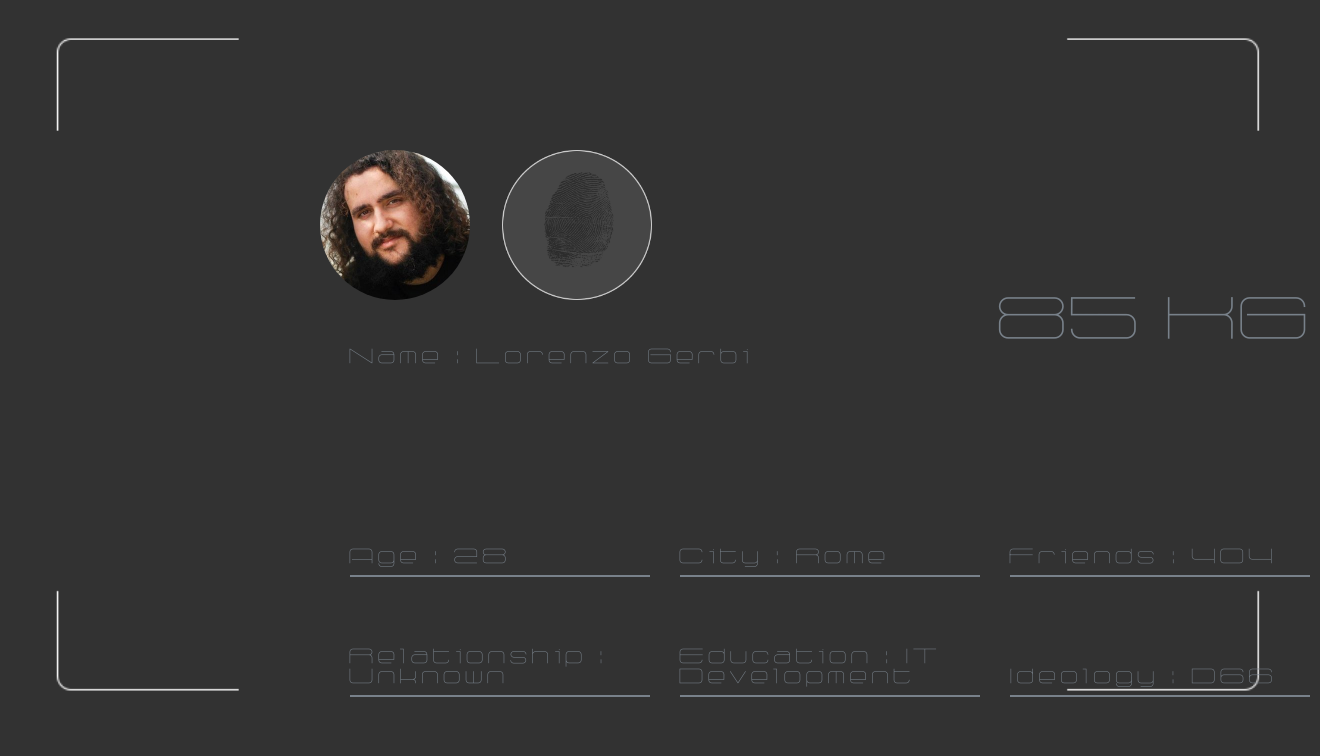
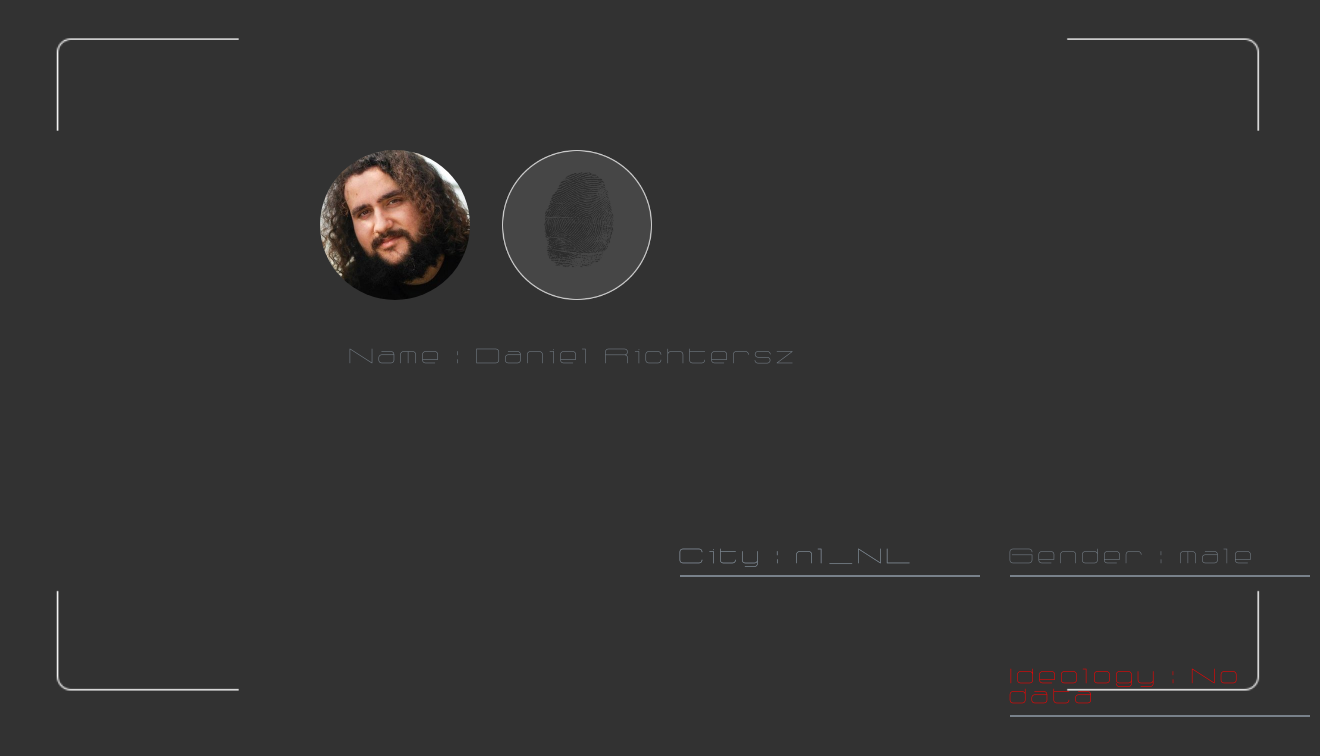
Before and after one commit to lukker234/Lifestyle, a PHP site: page /inlogsocial/index.php in a window 1320 px wide. Shown: the top 756 px of the page. Run offline with PHP 8.4, Linux system fonts and the light colour scheme; some libraries are stand-ins or nearby versions.

Commit message:
Kan data lezen en verdelen, laadschermen doorgelinked naar datascherm

```diff
--- a/index.php
+++ b/index.php
@@ -8,6 +8,7 @@
 		<script src="https://code.jquery.com/jquery-1.10.2.js"></script>
 		<script type="text/javascript" src="js/java.js"></script>
 		<title>Title Page</title>
+		<meta http-equiv="refresh" content="15;url=inlogsocial" />
 
 		<!-- Bootstrap CSS -->
 		<link rel="stylesheet" href="https://maxcdn.bootstrapcdn.com/bootstrap/3.3.6/css/bootstrap.min.css" integrity="sha384-1q8mTJOASx8j1Au+a5WDVnPi2lkFfwwEAa8hDDdjZlpLegxhjVME1fgjWPGmkzs7" crossorigin="anonymous">
--- a/inlogsocial/index.php
+++ b/inlogsocial/index.php
@@ -13,13 +13,60 @@
 		<link rel="stylesheet" href="https://maxcdn.bootstrapcdn.com/bootstrap/3.3.6/css/bootstrap.min.css" integrity="sha384-1q8mTJOASx8j1Au+a5WDVnPi2lkFfwwEAa8hDDdjZlpLegxhjVME1fgjWPGmkzs7" crossorigin="anonymous">
 	</head>
 	<body>
-		<img style="width: 100%; position: absolute;" src="img/scanveld.png">
+ 		<img style="width: 100%; position: absolute;" src="img/scanveld.png">
 
 		<div class="imagespersonal">
 			<img class="img-circle" src="img/lorenzo.jpg">
 			<img src="img/fingerPlaceholder.png">
 		</div>
-		<p class="Textpersonal">Name  :  Lorenzo Gerbi</p>
+		<?php
+
+$myfile = fopen("userdata.txt", "r") or die("Unable to open file!");
+$data =  fread($myfile,filesize("userdata.txt"));
+fclose($myfile);
+
+if (preg_match('/first_name":"(.*)","last_name/', $data, $matches1)) {
+    // echo $matches1[1]."<br />";
+	if (preg_match('/last_name":"(.*)","link/', $data, $matches15)) {
+		echo '<p class="Textpersonal">Name  :  '.$matches1[1]." ".$matches15[1].'</p>';
+	}
+}
+
+if (preg_match('/gender":"(.*)","locale/', $data, $matches2)) {
+    // echo $matches1[1]."<br />";
+
+    echo '<p class="friendpersonal">Gender  :  '.$matches2[1].'</p>';
+}
+
+if (preg_match('/locale":"(.*)","religion/', $data, $matches3)) {
+    // echo $matches1[1]."<br />";
+
+    echo '<p class="woonpersonal"><br>City  :  '.$matches3[1].'</p>';
+}
+
+if (preg_match('/locale":"(.*)","religion/', $data, $matches3)) {
+    // echo $matches1[1]."<br />";
+
+    echo '<p class="woonpersonal"><br>City  :  '.$matches3[1].'</p>';
+}
+
+if (preg_match('/political":"(.*)}/', $data, $matches4)) {
+    // echo $matches1[1]."<br />";
+    echo '<p class="woonpersonal"><br>City  :  '.$matches4[1].'</p>';
+}
+
+if (preg_match('/political":(.*)}/', $data, $matches4)) {
+    // echo $matches1[1]."<br />";
+    if($matches4[1] == "null"){
+    	echo '<p class="ideopersonal" style="color:red;">Ideology  : No data</p>';
+    }else{
+    	 echo '<p class="ideopersonal">Ideology  :  '.$matches4[1].'</p>';
+    }
+}
+
+?>
+
+<!-- 		<p class="Textpersonal">Name  :  Lorenzo Gerbi</p>
 		<p class="Textpersonal" style="margin-left: 1000px; margin-top: 300px; font-size: 40px;">85 KG</p>
 
 		<p class="agepersonal">Age  :  28</p>
@@ -27,7 +74,7 @@
 		<p class="woonpersonal"><br>City  :  Rome</p>
 		<p class="edupersonal">Education  :  IT Development</p>
 		<p class="friendpersonal">Friends  :  404</p>
-		<p class="ideopersonal">Ideology  :  D66</p>
+		<p class="ideopersonal">Ideology  :  D66</p>  -->
 
 
 
--- /dev/null
+++ b/inlogsocial/userdata.txt
@@ -0,0 +1 @@
+{"id":"1612472519043227","first_name":"Daniel","last_name":"Richtersz","link":"https://www.facebook.com/app_scoped_user_id/1612472519043227/","username":null,"gender":"male","locale":"nl_NL","religion":null,"political":null}
```
